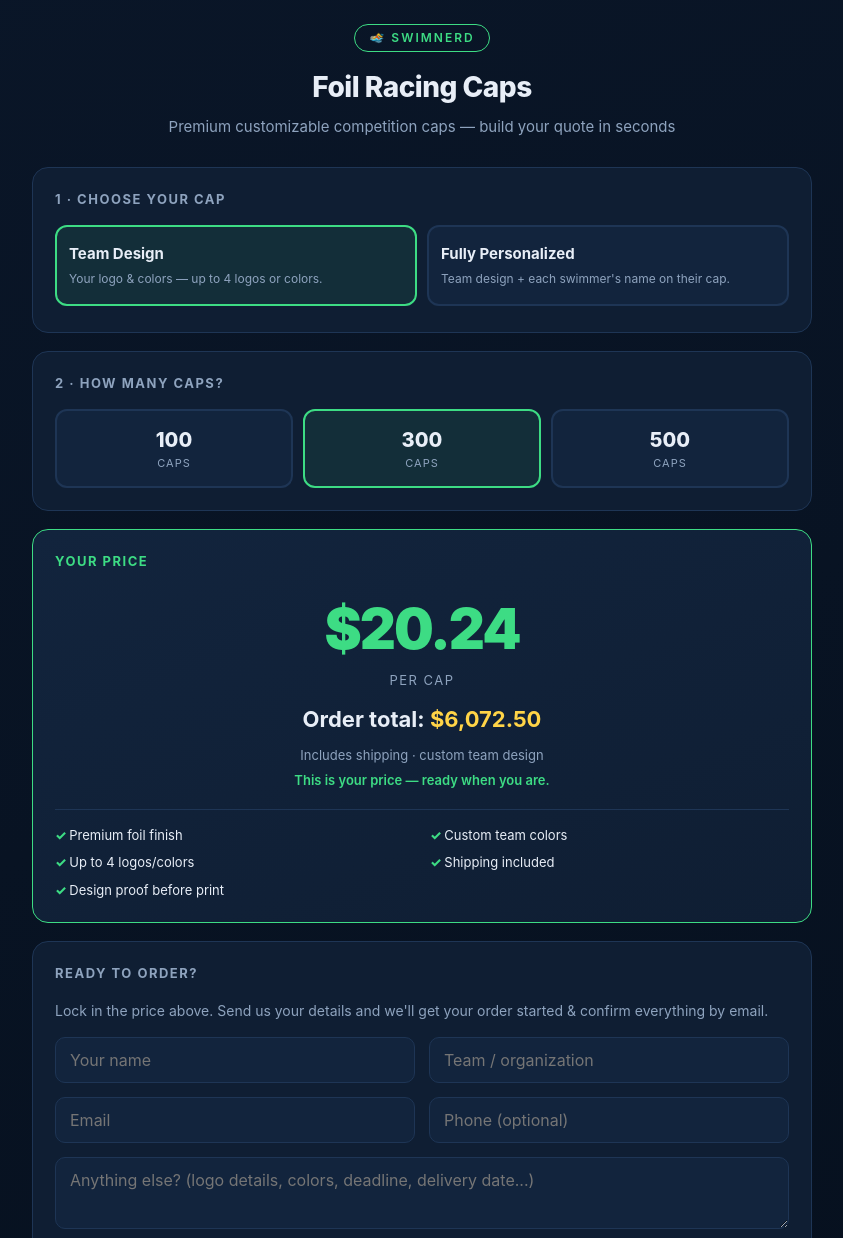
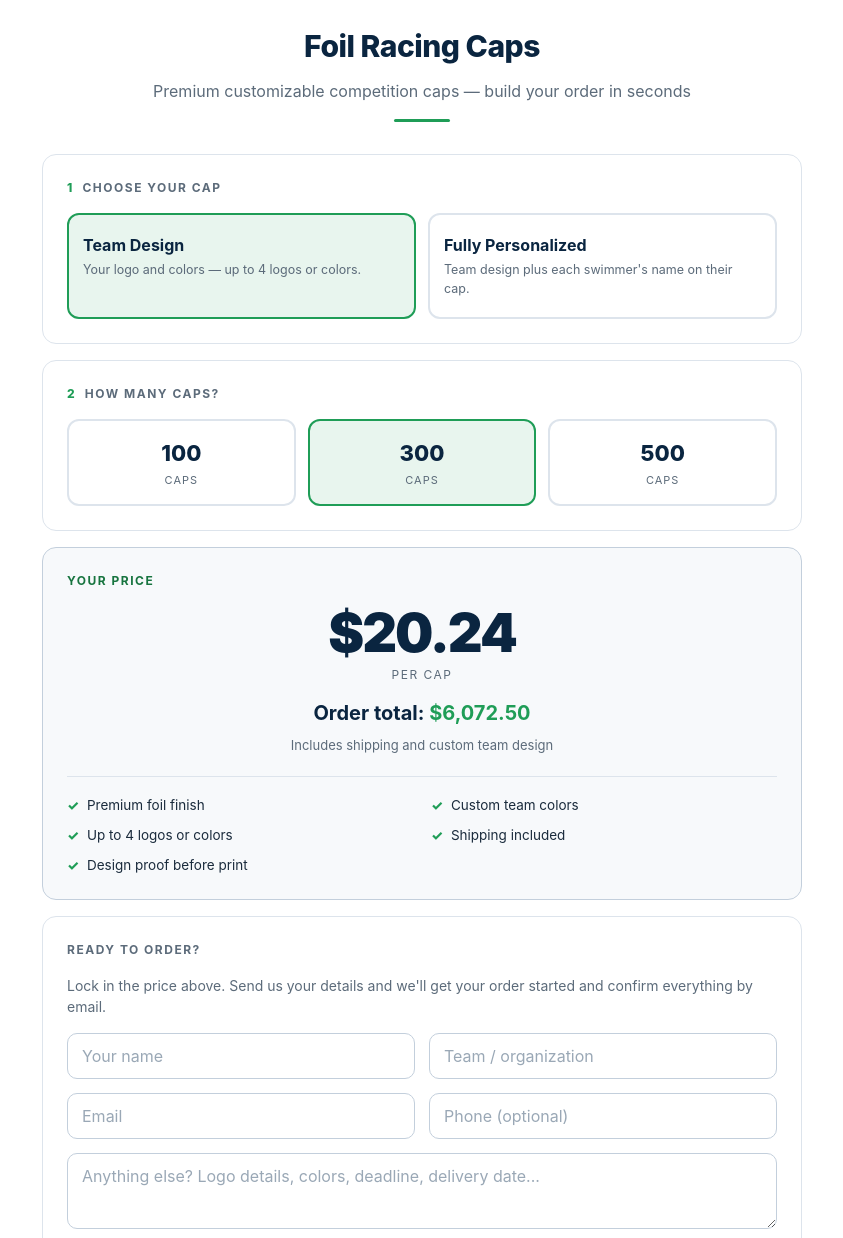
Before and after one commit to swimnerdtim/foil-caps-calculator, a plain HTML site: page index.html in a window 1280 px wide. Shown: the top 1238 px of the page, without its empty margins (218-1061 px from the left). Drawn offline with Linux system fonts and the light colour scheme.

Commit message:
Redesign: white background, brand colors as accents, no emojis - blends into site

```diff
--- a/index.html
+++ b/index.html
@@ -3,124 +3,112 @@
 <head>
 <meta charset="UTF-8">
 <meta name="viewport" content="width=device-width, initial-scale=1.0">
-<title>Swimnerd Foil Racing Caps — Build Your Quote</title>
+<title>Foil Racing Caps — Build Your Order</title>
 <style>
   :root {
-    --navy: #0a1628;
-    --navy-light: #12243d;
-    --accent: #3ddc84;
-    --accent-dark: #2bb56a;
-    --gold: #ffd447;
-    --text: #e8eef7;
-    --text-dim: #8ea3be;
-    --border: #1e3555;
-    --card: #0f1e33;
+    --navy: #0a2540;
+    --navy-soft: #1a3a5c;
+    --accent: #1f9d57;
+    --accent-dark: #17743f;
+    --accent-soft: #e8f5ee;
+    --text: #1a2b3c;
+    --text-dim: #5c6b7a;
+    --border: #dde4ec;
+    --border-strong: #c3cfdc;
+    --bg: #ffffff;
+    --panel: #f7f9fb;
   }
   * { box-sizing: border-box; margin: 0; padding: 0; }
   body {
-    font-family: -apple-system, BlinkMacSystemFont, 'Segoe UI', Roboto, sans-serif;
-    background: linear-gradient(160deg, var(--navy) 0%, #06101e 100%);
+    font-family: -apple-system, BlinkMacSystemFont, 'Segoe UI', Roboto, Helvetica, Arial, sans-serif;
+    background: var(--bg);
     color: var(--text);
-    min-height: 100vh;
-    padding: 24px 16px 60px;
+    padding: 24px 16px 48px;
     line-height: 1.5;
   }
-  .wrap { max-width: 780px; margin: 0 auto; }
-  header { text-align: center; margin-bottom: 28px; }
-  header .badge {
-    display: inline-block; font-size: 12px; letter-spacing: 2px;
-    text-transform: uppercase; color: var(--accent);
-    border: 1px solid var(--accent); border-radius: 20px;
-    padding: 4px 14px; margin-bottom: 14px; font-weight: 600;
-  }
-  header h1 { font-size: 28px; font-weight: 800; letter-spacing: -0.5px; }
-  header p { color: var(--text-dim); margin-top: 8px; font-size: 15px; }
+  .wrap { max-width: 760px; margin: 0 auto; }
+  header { text-align: center; margin-bottom: 32px; }
+  header h1 { font-size: 30px; font-weight: 800; letter-spacing: -0.5px; color: var(--navy); }
+  header p { color: var(--text-dim); margin-top: 10px; font-size: 16px; }
+  header .rule { width: 56px; height: 3px; background: var(--accent); margin: 16px auto 0; border-radius: 2px; }
 
   .card {
-    background: var(--card); border: 1px solid var(--border);
-    border-radius: 16px; padding: 22px; margin-bottom: 18px;
+    background: var(--bg); border: 1px solid var(--border);
+    border-radius: 14px; padding: 24px; margin-bottom: 16px;
   }
   .card h2 {
-    font-size: 13px; text-transform: uppercase; letter-spacing: 1.5px;
+    font-size: 12px; text-transform: uppercase; letter-spacing: 1.5px;
     color: var(--text-dim); margin-bottom: 16px; font-weight: 700;
   }
+  .step-num { color: var(--accent); font-weight: 800; }
 
-  .toggle-row { display: flex; gap: 10px; margin-bottom: 4px; }
+  .toggle-row { display: flex; gap: 12px; }
   .toggle-btn {
-    flex: 1; padding: 16px 12px; border-radius: 12px; cursor: pointer;
-    border: 2px solid var(--border); background: var(--navy-light);
+    flex: 1; padding: 18px 14px; border-radius: 12px; cursor: pointer;
+    border: 2px solid var(--border); background: var(--bg);
     color: var(--text); text-align: left; transition: all 0.15s;
   }
-  .toggle-btn.active { border-color: var(--accent); background: rgba(61,220,132,0.08); }
-  .toggle-btn .t-title { font-weight: 700; font-size: 15px; margin-bottom: 4px; }
-  .toggle-btn .t-desc { font-size: 12px; color: var(--text-dim); }
+  .toggle-btn:hover { border-color: var(--border-strong); }
+  .toggle-btn.active { border-color: var(--accent); background: var(--accent-soft); }
+  .toggle-btn .t-title { font-weight: 700; font-size: 16px; margin-bottom: 4px; color: var(--navy); }
+  .toggle-btn .t-desc { font-size: 12.5px; color: var(--text-dim); }
 
   .field { margin-bottom: 18px; }
   .field:last-child { margin-bottom: 0; }
-  .field label {
-    display: block; font-size: 14px; font-weight: 600; margin-bottom: 8px;
-  }
+  .field label { display: block; font-size: 14px; font-weight: 600; margin-bottom: 8px; color: var(--navy); }
   .field .hint { font-size: 12px; color: var(--text-dim); font-weight: 400; }
 
-  .qty-tiers { display: flex; gap: 10px; }
+  .qty-tiers { display: flex; gap: 12px; }
   .qty-btn {
-    flex: 1; padding: 14px; border-radius: 12px; cursor: pointer;
-    border: 2px solid var(--border); background: var(--navy-light);
+    flex: 1; padding: 16px; border-radius: 12px; cursor: pointer;
+    border: 2px solid var(--border); background: var(--bg);
     color: var(--text); text-align: center; transition: all 0.15s;
   }
-  .qty-btn.active { border-color: var(--accent); background: rgba(61,220,132,0.08); }
-  .qty-btn .q-num { font-weight: 800; font-size: 20px; }
-  .qty-btn .q-label { font-size: 11px; color: var(--text-dim); text-transform: uppercase; letter-spacing: 1px; }
+  .qty-btn:hover { border-color: var(--border-strong); }
+  .qty-btn.active { border-color: var(--accent); background: var(--accent-soft); }
+  .qty-btn .q-num { font-weight: 800; font-size: 22px; color: var(--navy); }
+  .qty-btn .q-label { font-size: 11px; color: var(--text-dim); text-transform: uppercase; letter-spacing: 1px; margin-top: 2px; }
 
   input[type=number], input[type=text], input[type=email], textarea {
     width: 100%;
-    background: var(--navy-light); border: 1px solid var(--border);
+    background: var(--bg); border: 1px solid var(--border-strong);
     color: var(--text); border-radius: 10px; padding: 12px 14px;
     font-size: 16px; font-family: inherit;
   }
-  input:focus, textarea:focus { outline: none; border-color: var(--accent); }
-  textarea { resize: vertical; min-height: 72px; }
+  input::placeholder, textarea::placeholder { color: #9aa8b6; }
+  input:focus, textarea:focus { outline: none; border-color: var(--accent); box-shadow: 0 0 0 3px rgba(31,157,87,0.12); }
+  textarea { resize: vertical; min-height: 76px; }
 
   .names-wrap { display: flex; align-items: center; gap: 12px; }
   .names-wrap input { flex: 1; }
   .stepper { display: flex; gap: 8px; }
   .stepper button {
-    width: 44px; height: 44px; border-radius: 10px; font-size: 22px;
-    border: 1px solid var(--border); background: var(--navy-light);
-    color: var(--text); cursor: pointer; font-weight: 700;
+    width: 46px; height: 46px; border-radius: 10px; font-size: 24px;
+    border: 1px solid var(--border-strong); background: var(--bg);
+    color: var(--navy); cursor: pointer; font-weight: 700; line-height: 1;
   }
-  .stepper button:hover { border-color: var(--accent); }
+  .stepper button:hover { border-color: var(--accent); color: var(--accent); }
 
   /* Results */
-  .result {
-    background: linear-gradient(160deg, var(--navy-light), var(--card));
-    border: 1px solid var(--accent);
+  .result { background: var(--panel); border: 1px solid var(--border-strong); }
+  .price-hero { text-align: center; }
+  .price-hero .per-cap { font-size: 54px; font-weight: 900; color: var(--navy); letter-spacing: -2px; line-height: 1; }
+  .price-hero .per-cap-label { color: var(--text-dim); font-size: 12px; text-transform: uppercase; letter-spacing: 1.5px; margin-top: 6px; }
+  .price-hero .total { margin-top: 14px; font-size: 20px; font-weight: 700; color: var(--navy); }
+  .price-hero .total span { color: var(--accent); }
+  .price-hero .sub { margin-top: 8px; font-size: 13px; color: var(--text-dim); }
+  .incl {
+    list-style: none; margin: 20px 0 0; padding: 18px 0 0;
+    border-top: 1px solid var(--border);
+    display: grid; grid-template-columns: 1fr 1fr; gap: 10px 18px;
   }
-  .price-hero { text-align: center; }
-  .price-hero .per-cap {
-    font-size: 56px; font-weight: 900; color: var(--accent); letter-spacing: -2px;
-  }
-  .price-hero .per-cap-label { color: var(--text-dim); font-size: 13px; text-transform: uppercase; letter-spacing: 1.5px; }
-  .price-hero .total {
-    margin-top: 12px; font-size: 22px; font-weight: 700;
-  }
-  .price-hero .total span { color: var(--gold); }
-  .price-hero .sub {
-    margin-top: 10px; font-size: 13px; color: var(--text-dim);
-  }
-  .incl {
-    list-style: none; margin: 18px 0 0; padding: 16px 0 0;
-    border-top: 1px solid var(--border);
-    display: grid; grid-template-columns: 1fr 1fr; gap: 8px 16px;
-  }
-  .incl li { font-size: 13px; color: var(--text); }
-  .incl li::before { content: "✓ "; color: var(--accent); font-weight: 800; }
+  .incl li { font-size: 13.5px; color: var(--text); }
+  .incl li::before { content: "\2713"; color: var(--accent); font-weight: 800; margin-right: 8px; }
 
-  /* Quote form */
   .btn {
     display: block; width: 100%; padding: 16px; border-radius: 12px;
-    background: var(--accent); color: var(--navy); border: none;
-    font-size: 16px; font-weight: 800; cursor: pointer; margin-top: 4px;
+    background: var(--accent); color: #fff; border: none;
+    font-size: 16px; font-weight: 700; cursor: pointer;
     text-decoration: none; text-align: center; transition: background 0.15s;
   }
   .btn:hover { background: var(--accent-dark); }
@@ -132,41 +120,43 @@
     .price-hero .per-cap { font-size: 46px; }
   }
   .success {
-    display: none; text-align: center; padding: 20px;
-    background: rgba(61,220,132,0.1); border: 1px solid var(--accent);
+    display: none; text-align: center; padding: 22px;
+    background: var(--accent-soft); border: 1px solid var(--accent);
     border-radius: 12px; margin-top: 14px;
   }
-  .success h3 { color: var(--accent); margin-bottom: 6px; }
+  .success h3 { color: var(--accent-dark); margin-bottom: 6px; font-size: 18px; }
+  .success p { color: var(--text); font-size: 14px; }
 
-  footer { text-align: center; color: var(--text-dim); font-size: 12px; margin-top: 20px; }
+  footer { text-align: center; color: var(--text-dim); font-size: 12.5px; margin-top: 24px; }
+  footer a { color: var(--accent); text-decoration: none; }
 </style>
 </head>
 <body>
 <div class="wrap">
   <header>
-    <span class="badge">🏊 Swimnerd</span>
     <h1>Foil Racing Caps</h1>
-    <p>Premium customizable competition caps — build your quote in seconds</p>
+    <p>Premium customizable competition caps — build your order in seconds</p>
+    <div class="rule"></div>
   </header>
 
   <!-- Category -->
   <div class="card">
-    <h2>1 · Choose Your Cap</h2>
+    <h2><span class="step-num">1</span> &nbsp;Choose Your Cap</h2>
     <div class="toggle-row">
       <div class="toggle-btn active" id="cat-standard" onclick="setCategory('standard')">
         <div class="t-title">Team Design</div>
-        <div class="t-desc">Your logo & colors — up to 4 logos or colors.</div>
+        <div class="t-desc">Your logo and colors — up to 4 logos or colors.</div>
       </div>
       <div class="toggle-btn" id="cat-custom" onclick="setCategory('custom')">
         <div class="t-title">Fully Personalized</div>
-        <div class="t-desc">Team design + each swimmer's name on their cap.</div>
+        <div class="t-desc">Team design plus each swimmer's name on their cap.</div>
       </div>
     </div>
   </div>
 
   <!-- Quantity -->
   <div class="card">
-    <h2>2 · How Many Caps?</h2>
+    <h2><span class="step-num">2</span> &nbsp;How Many Caps?</h2>
     <div class="qty-tiers">
       <div class="qty-btn" onclick="setQty(100)"><div class="q-num">100</div><div class="q-label">caps</div></div>
       <div class="qty-btn active" onclick="setQty(300)"><div class="q-num">300</div><div class="q-label">caps</div></div>
@@ -176,7 +166,7 @@
 
   <!-- Names (custom only) -->
   <div class="card" id="names-card" style="display:none;">
-    <h2>3 · Personalized Names</h2>
+    <h2><span class="step-num">3</span> &nbsp;Personalized Names</h2>
     <div class="field">
       <label>How many swimmer names?
         <span class="hint">Add each swimmer's name to their cap</span>
@@ -184,7 +174,7 @@
       <div class="names-wrap">
         <input type="number" id="names" value="0" min="0" step="1" oninput="calc()">
         <div class="stepper">
-          <button onclick="bumpNames(-3)">−</button>
+          <button onclick="bumpNames(-3)">&minus;</button>
           <button onclick="bumpNames(3)">+</button>
         </div>
       </div>
@@ -193,20 +183,19 @@
 
   <!-- Results -->
   <div class="card result">
-    <h2 style="color:var(--accent);">Your Price</h2>
+    <h2 style="color:var(--accent-dark);">Your Price</h2>
     <div class="price-hero">
       <div class="per-cap" id="per-cap">$0.00</div>
       <div class="per-cap-label">per cap</div>
       <div class="total">Order total: <span id="total">$0.00</span></div>
-      <div class="sub" id="sub-note">Includes shipping · custom team design</div>
-      <div class="sub" style="margin-top:6px;color:var(--accent);font-weight:600;">This is your price — ready when you are.</div>
+      <div class="sub" id="sub-note">Includes shipping and custom team design</div>
     </div>
     <ul class="incl">
       <li>Premium foil finish</li>
       <li>Custom team colors</li>
-      <li>Up to 4 logos/colors</li>
+      <li>Up to 4 logos or colors</li>
       <li>Shipping included</li>
-      <li id="incl-names" style="display:none;">Individual names</li>
+      <li id="incl-names" style="display:none;">Individual swimmer names</li>
       <li id="incl-design">Design proof before print</li>
     </ul>
   </div>
@@ -214,26 +203,26 @@
   <!-- Ready to buy -->
   <div class="card">
     <h2>Ready to Order?</h2>
-    <p style="font-size:14px;color:var(--text-dim);margin-bottom:16px;">Lock in the price above. Send us your details and we'll get your order started &amp; confirm everything by email.</p>
+    <p style="font-size:14px;color:var(--text-dim);margin-bottom:16px;">Lock in the price above. Send us your details and we'll get your order started and confirm everything by email.</p>
     <form id="quote-form" onsubmit="return submitQuote(event)">
       <div class="form-grid">
         <div><input type="text" id="q-name" placeholder="Your name" required></div>
         <div><input type="text" id="q-team" placeholder="Team / organization" required></div>
         <div><input type="email" id="q-email" placeholder="Email" required></div>
         <div><input type="text" id="q-phone" placeholder="Phone (optional)"></div>
-        <div class="full"><textarea id="q-notes" placeholder="Anything else? (logo details, colors, deadline, delivery date...)"></textarea></div>
+        <div class="full"><textarea id="q-notes" placeholder="Anything else? Logo details, colors, deadline, delivery date..."></textarea></div>
       </div>
       <input type="hidden" id="q-summary">
-      <button type="submit" class="btn" style="margin-top:14px;">I'm Ready to Buy →</button>
+      <button type="submit" class="btn" style="margin-top:16px;">I'm Ready to Buy</button>
     </form>
     <div class="success" id="success">
-      <h3>Order request sent! 🎉</h3>
+      <h3>Order request sent</h3>
       <p>We got your order. We'll email you within 24 hours to confirm details, collect payment, and lock in your production timeline.</p>
     </div>
   </div>
 
   <footer>
-    Swimnerd · Foil Racing Caps &nbsp;|&nbsp; Questions? nate@swimnerd.com
+    Swimnerd &nbsp;|&nbsp; Foil Racing Caps &nbsp;|&nbsp; Questions? <a href="mailto:nate@swimnerd.com">nate@swimnerd.com</a>
   </footer>
 </div>
 
@@ -246,7 +235,6 @@
   const MARKUP_CUSTOM   = 3.0;   // Fully Personalized markup
   /* ========================================================= */
 
-  // Cost data by quantity tier (internal)
   const TIERS = {
     100: { cap: 9, ship: 175 },
     300: { cap: 7, ship: 329 },
@@ -306,9 +294,8 @@
 
     const noteBits = ['Includes shipping'];
     noteBits.push(state.category === 'custom' ? 'personalized names' : 'custom team design');
-    document.getElementById('sub-note').textContent = noteBits.join(' · ');
+    document.getElementById('sub-note').textContent = 'Includes shipping and ' + (state.category === 'custom' ? 'personalized names' : 'custom team design');
 
-    // Build hidden summary for the quote email
     const label = state.category === 'custom' ? 'Fully Personalized' : 'Team Design';
     document.getElementById('q-summary').value =
       `${label} | ${state.qty} caps` +
@@ -318,7 +305,6 @@
 
   function submitQuote(e) {
     e.preventDefault();
-    // For now: opens a pre-filled email to you. Swap for a form backend later.
     const name = document.getElementById('q-name').value;
     const team = document.getElementById('q-team').value;
     const email = document.getElementById('q-email').value;
@@ -327,13 +313,13 @@
     const summary = document.getElementById('q-summary').value;
 
     const body = encodeURIComponent(
-      `NEW FOIL CAP ORDER — ready to buy\n\n` +
+      `NEW FOIL CAP ORDER - ready to buy\n\n` +
       `Name: ${name}\nTeam: ${team}\nEmail: ${email}\nPhone: ${phone}\n\n` +
       `--- Order ---\n${summary}\n\n` +
       `Notes: ${notes}\n\n` +
       `>> Create this order in Shopify and email customer to confirm + collect payment.\n`
     );
-    const subject = encodeURIComponent(`🛒 Foil Cap ORDER — ${team}`);
+    const subject = encodeURIComponent(`Foil Cap ORDER - ${team}`);
     window.location.href = `mailto:nate@swimnerd.com?subject=${subject}&body=${body}`;
 
     document.getElementById('quote-form').style.display = 'none';
```
Also changed, not shown: shopify-embed.html (+88 -102 lines).
